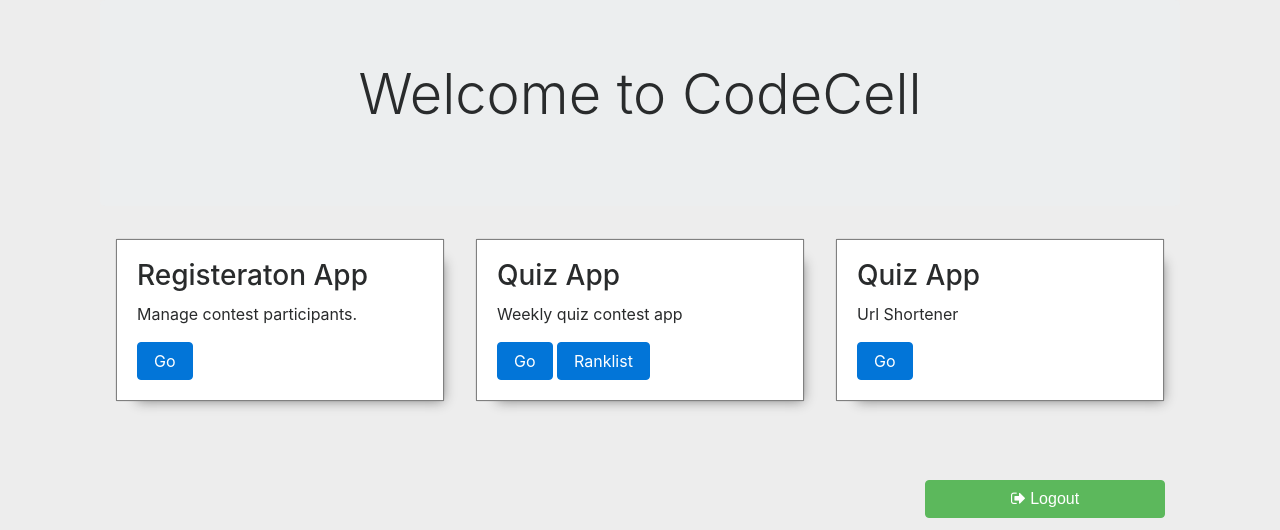
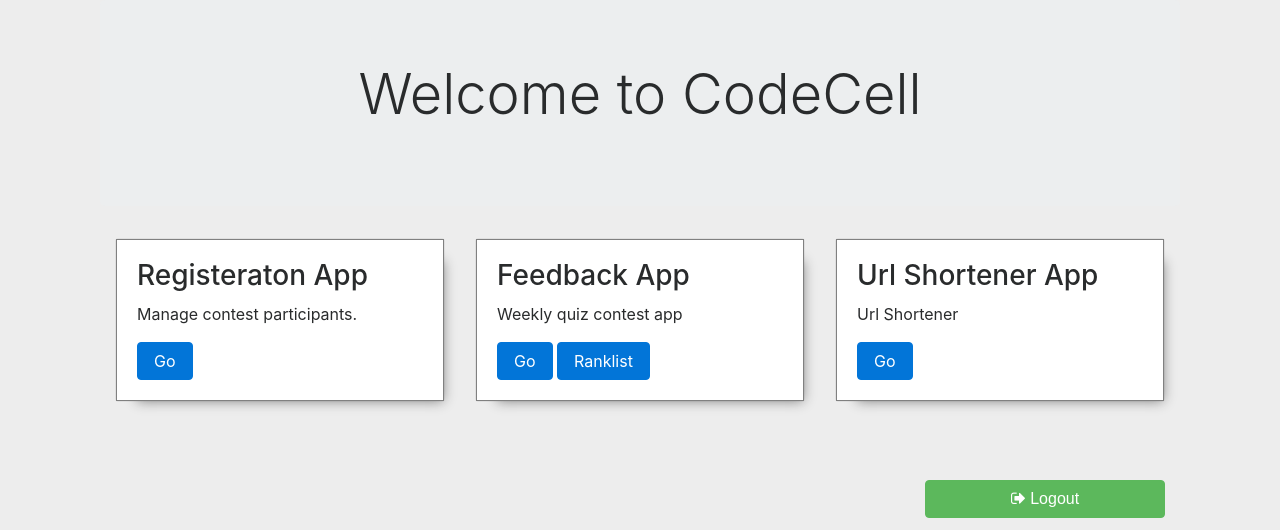
Before and after one commit to kjsce-codecell/WebPanel, a Django app: template login/templates/login/landing_page.html in a window 1280 px wide. Shown: the top 530 px of the page. Run offline with Django 3.2, Linux system fonts and the light colour scheme; the template is opened without the code that fills it, so the values that code supplies are empty; some libraries are stand-ins or nearby versions.

Commit message:
Fix names on home page

```diff
--- a/login/templates/login/landing_page.html
+++ b/login/templates/login/landing_page.html
@@ -29,7 +29,7 @@
 				<div class="col-md-4 col-lg-4 col-sm-6 col-xs-12">
 					<div class="card">
 					      <div class="card-block">
-					        <h3 class="card-title">Quiz App</h3>
+					        <h3 class="card-title">Feedback App</h3>
 					        <p class="card-text">
 								Weekly quiz contest app
 					        </p>
@@ -41,7 +41,7 @@
 				<div class="col-md-4 col-lg-4 col-sm-6 col-xs-12">
                     <div class="card">
 					      <div class="card-block">
-					        <h3 class="card-title">Quiz App</h3>
+					        <h3 class="card-title">Url Shortener App</h3>
 					        <p class="card-text">
                                 Url Shortener
 					        </p>
```
